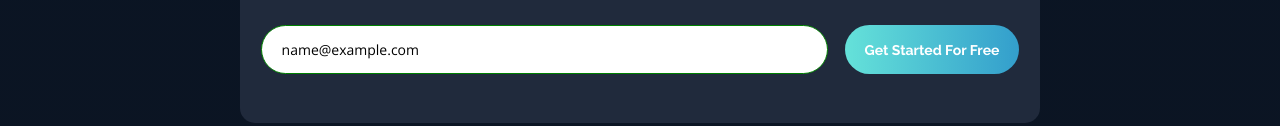
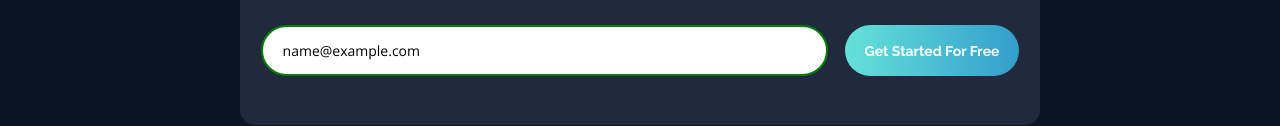
Before and after one commit to Saul-Gustavo/Fylo-landing-page-dark, a plain HTML site: page index.html in a window 1280 px wide. Both pictures are taken after typing "name@example.com" into the empty fields and a click on the input "Get Started For Free". Shown: the part 2556-2682 px from the top of the page. Drawn offline with nearby package versions, Linux system fonts and the light colour scheme.

Commit message:
Text error arreglado

```diff
--- a/app.js
+++ b/app.js
@@ -11,6 +11,6 @@ submitBtn.addEventListener('click', (e) => {
         emailInput.style.border = "1.5px solid red";
     } else {
         mensaje.style.display = "none"
-        emailInput.style.border = "1px solid green";
+        emailInput.style.border = "2px solid green";
     }
 })
--- a/styles.css
+++ b/styles.css
@@ -310,6 +310,7 @@ body {
 }
 
 .text {
+    display: none;
     text-align: center;
     padding: 10px 0px;
     color: var(--error-ms);
```
